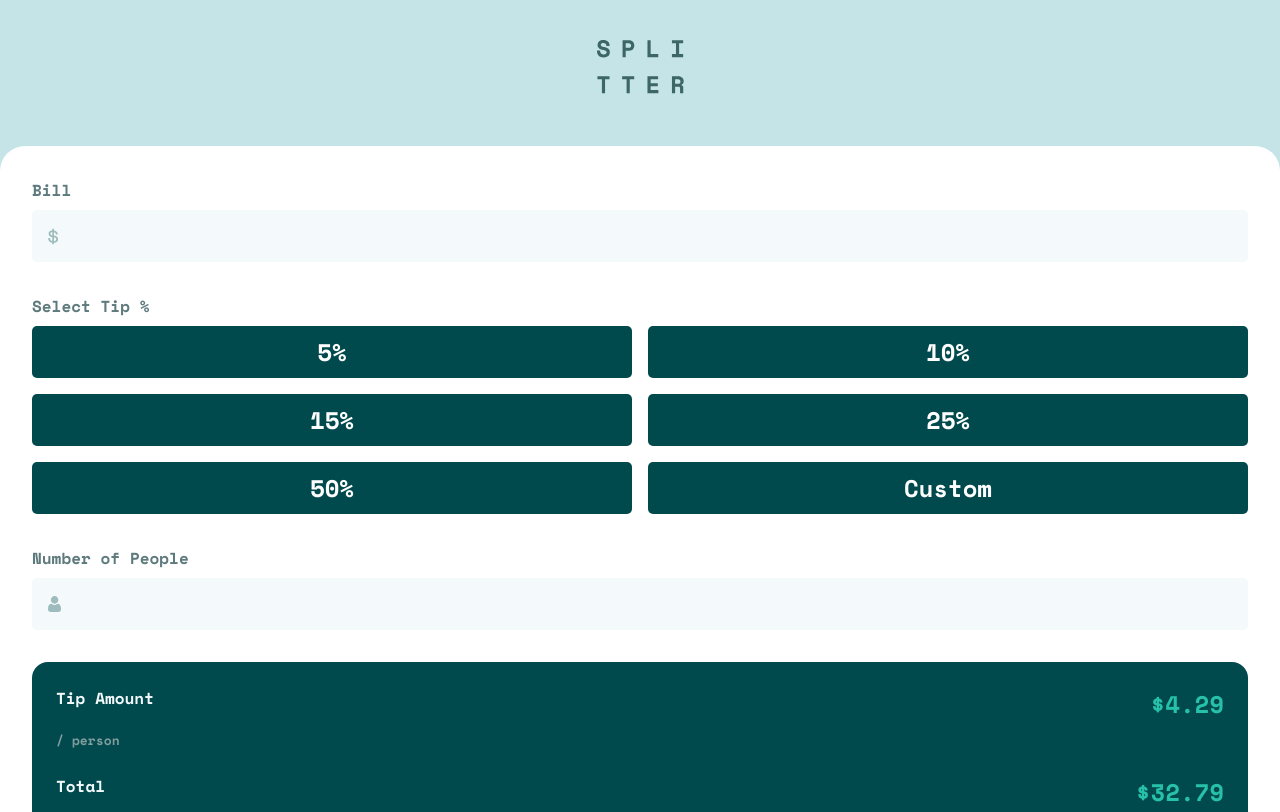
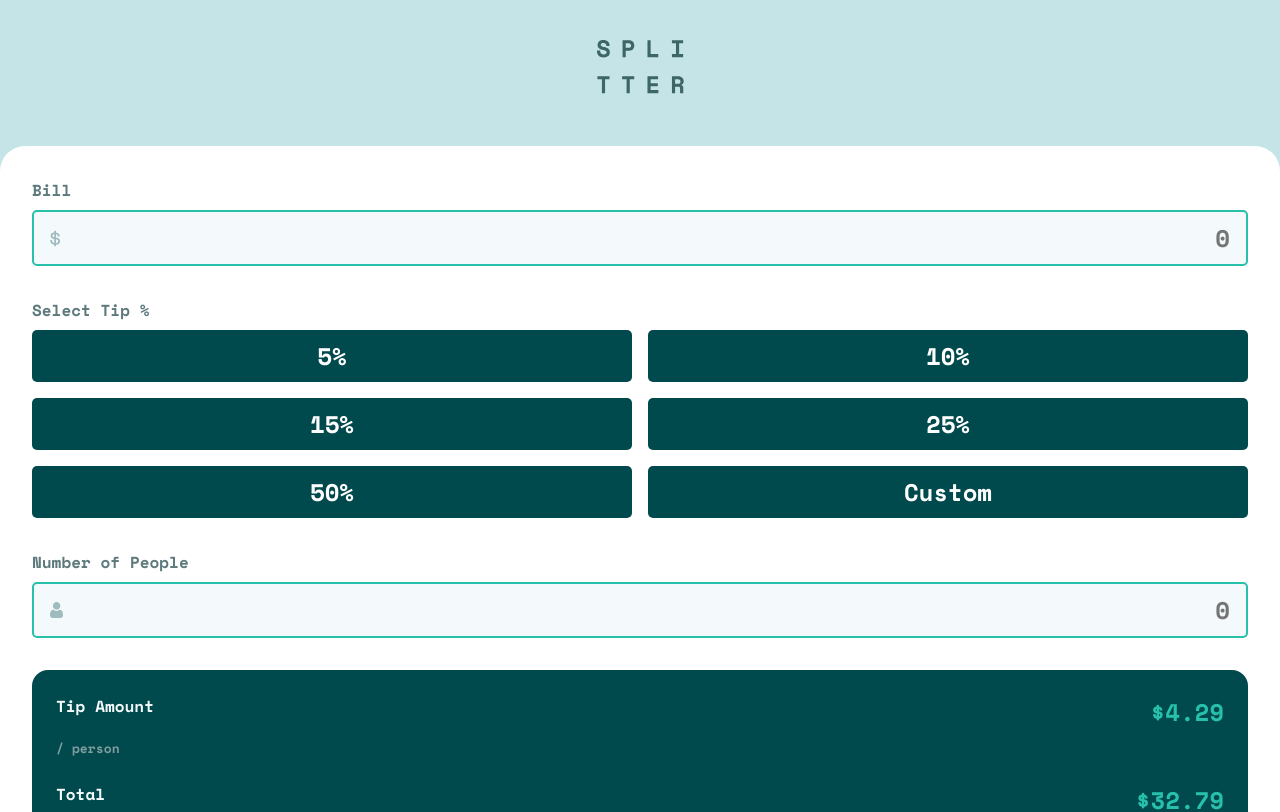
Before and after one commit to curricle/Tip-Calculator-App, a React (Create React App) app in the folder tip-calculator/: page / in a window 1280 px wide. Shown: the top 812 px of the page. Built offline with nearby package versions, Linux system fonts and the light colour scheme.

Commit message:
Add required input patterns and validity styling

```diff
--- a/tip-calculator/src/CalcPanel.css
+++ b/tip-calculator/src/CalcPanel.css
@@ -8,6 +8,14 @@ input {
     font-size: var(--size-24);
     font-weight: 600;
     color: var(--green-900);
+}
+
+input:invalid {
+    border: 2px solid var(--orange-400);
+}
+
+input:valid {
+    border: 2px solid var(--green-400);
 }
 
 .Calc-Panel {
--- a/tip-calculator/src/CalcPanel.js
+++ b/tip-calculator/src/CalcPanel.js
@@ -2,18 +2,50 @@ import './CalcPanel.css';
 import dollar from './images/icon-dollar.svg';
 import person from './images/icon-person.svg'
 
-function NumInput({ title, amount, icon }) {
+function NumInput({ title, amount, icon, inputId }) {
     const inputIconBackground = {
         backgroundImage: `url(${icon})`,
         backgroundRepeat: 'no-repeat',
         backgroundPosition: '16px center',
     };
 
+    function setInputPattern(inputId) {
+        if(inputId == "Bill-Total") {
+            return '^\\d+\\.\\d{2}$';
+        }
+        else if(inputId == "Party-Size") {
+            return '[1-9]+';
+        }
+    }
+
+    function setInputMode(inputId) {
+        if(inputId == "Bill-Total") {
+            return "decimal";
+        }
+        else {
+            return "numeric";
+        }
+    }
+
+    function checkInputValidity(inputContent) {
+        if(ValidityState) {
+            return;
+        }
+        else {
+            return;
+        }
+    }
+
     return(
         <div className="Num-Input-Container">
             <h3>{title}</h3>
             <div className="Num-Input">
-                <input type="text" style={inputIconBackground} />
+                <input
+                    inputmode={setInputMode(inputId)}
+                    pattern={setInputPattern(inputId)}
+                    placeholder="0"
+                    style={inputIconBackground}
+                    />
             </div>
         </div>
     );
@@ -44,9 +76,9 @@ function TipButtons() {
 function CalcPanel() {
     return(
         <div className="Calc-Panel">
-            <NumInput title="Bill" amount="142.55" icon={dollar} />
+            <NumInput title="Bill" amount="142.55" icon={dollar} inputId="Bill-Total" />
             <TipButtons />
-            <NumInput title="Number of People" amount="5" icon={person} />
+            <NumInput title="Number of People" amount="5" icon={person} inputId="Party-Size" />
         </div>
     );
 }
--- a/tip-calculator/src/index.css
+++ b/tip-calculator/src/index.css
@@ -10,6 +10,7 @@
   --grey-400: hsl(184, 14%, 56%);
   --grey-200: hsl(185, 41%, 84%);
   --grey-50: hsl(189, 47%, 97%);
+  --orange-400: hsl(13, 70%, 60%);
   --white: hsl(0, 100%, 100%);
 
   /* 8px */
```
